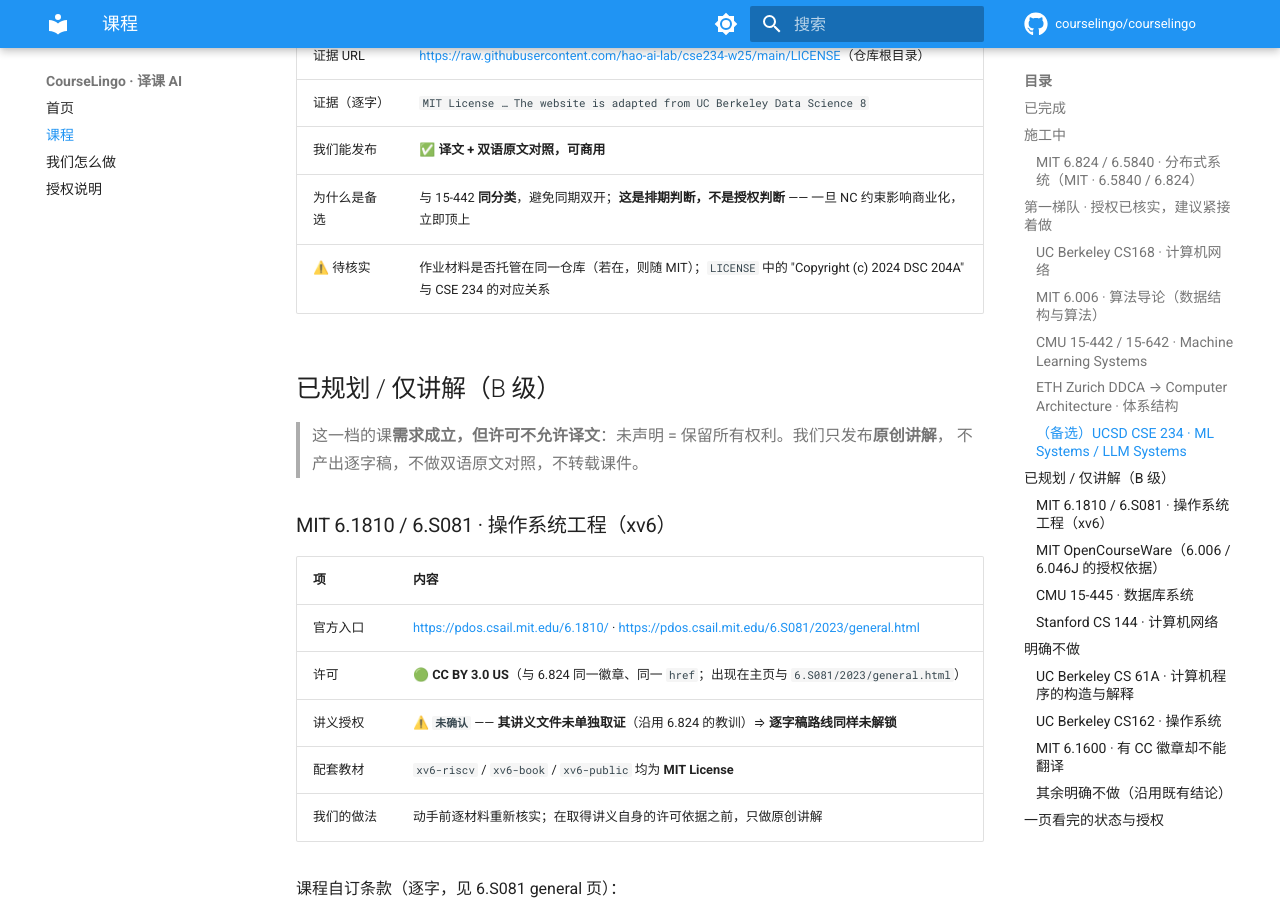
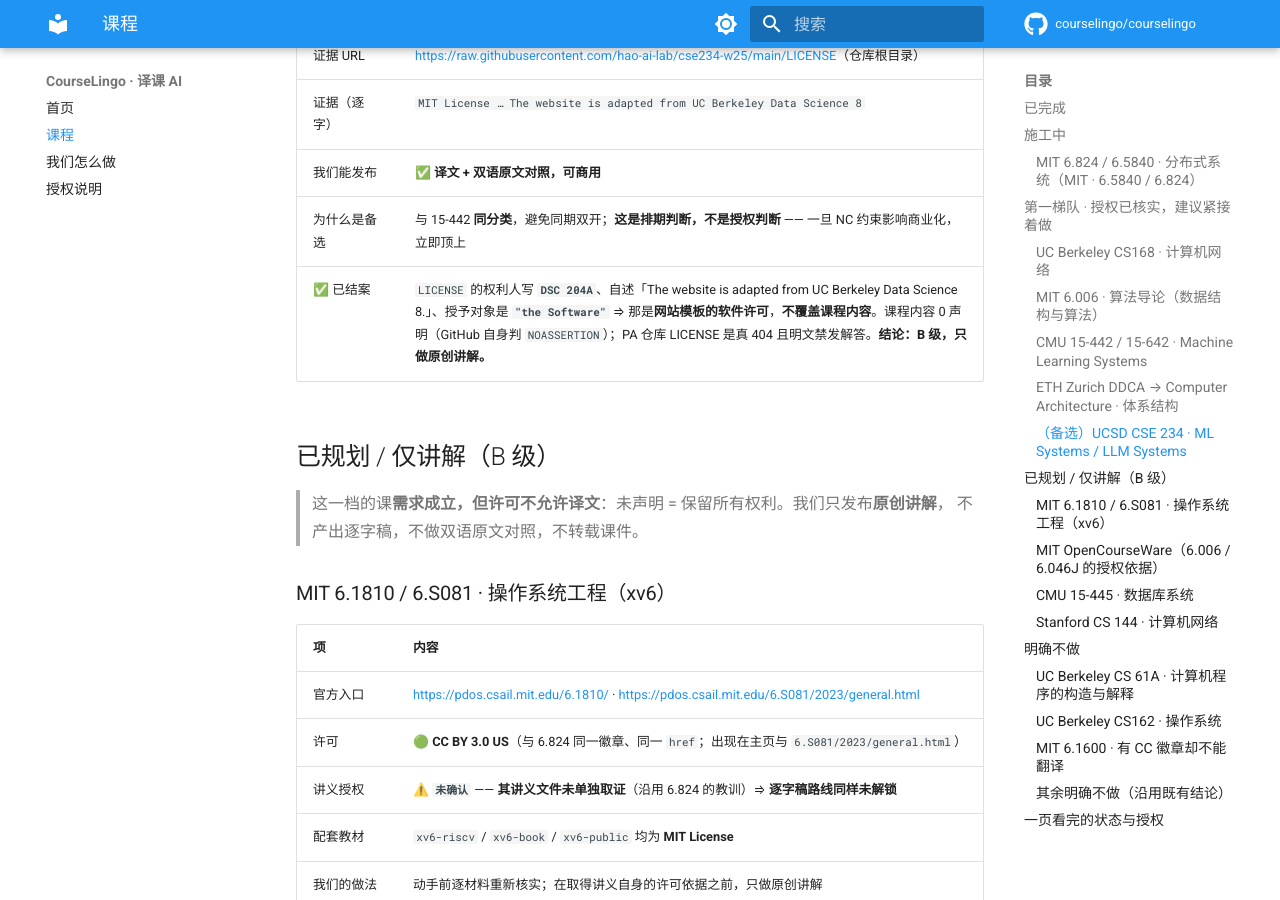
Before and after one commit to courselingo/courselingo.github.io, an MkDocs documentation site: the page built from docs/courses.md, in a window 1280 px wide and 900 px high, scrolled down 5014 px. Built offline with MkDocs 1.6.1 and Material for MkDocs 9.7.7, drawn with Linux system fonts in a browser that asks for light colours; comment, search, counter and statistics services are not loaded; some of the changed text lies outside the part shown.

Commit message:
fix(licence): CSE 234 从 A 级下修为 B 级（推翻此前结论）
原页写「MIT License（最宽松）—— CSE 234 的许可比上面四门都宽松」，这是错的。
LICENSE 的对象是 the Software、权利人 DSC 204A，自述 The website is adapted
from UC Berkeley Data Science 8. ⇒ 那是**网站模板的软件许可**，课程内容 0 声明
（GitHub 自身判 NOASSERTION）。现如实改为 B 级（仅原创讲解），
并说明它不再能充当第一顺位备选。

这两处错误说法此前**已经发布在本站**上，故一并更正并重新部署。

```diff
--- a/docs/courses.md
+++ b/docs/courses.md
@@ -134,7 +134,7 @@
 | 证据（逐字） | `MIT License … The website is adapted from UC Berkeley Data Science 8` |
 | 我们能发布 | ✅ **译文 + 双语原文对照，可商用** |
 | 为什么是备选 | 与 15-442 **同分类**，避免同期双开；**这是排期判断，不是授权判断** —— 一旦 NC 约束影响商业化，立即顶上 |
-| ⚠️ 待核实 | 作业材料是否托管在同一仓库（若在，则随 MIT）；`LICENSE` 中的 "Copyright (c) 2024 DSC 204A" 与 CSE 234 的对应关系 |
+| ✅ 已结案 | `LICENSE` 的权利人写 **`DSC 204A`**、自述「The website is adapted from UC Berkeley Data Science 8.」、授予对象是 **`"the Software"`** ⇒ 那是**网站模板的软件许可**，**不覆盖课程内容**。课程内容 0 声明（GitHub 自身判 `NOASSERTION`）；PA 仓库 LICENSE 是真 404 且明文禁发解答。**结论：B 级，只做原创讲解。** |
 
 ## 已规划 / 仅讲解（B 级）
 
@@ -274,7 +274,7 @@
 | MIT 6.006 | **第一梯队（P0）** | 🟡 CC BY-NC-SA 4.0（课程页 + 讲义页双重） | ✅ 译文 + 对照，须同协议发布 |
 | CMU 15-442 / 15-642 | **第一梯队（P0）** | 🟡 CC BY-NC 4.0，无 SA（仓库根 `LICENSE`） | ✅ 译文 + 对照，不传染；作业待核实 |
 | ETH DDCA → CA | **第一梯队（P0）** | 🟡 CC BY-NC-SA 4.0（wiki 三页一致） | ✅ 译文 + 对照（限 wiki 内容）；⛔ YouTube 不做 |
-| UCSD CSE 234 | **第一梯队 · 备选** | 🟢 **MIT License**（最宽松，可商用） | ✅ 译文 + 对照；作业待核实 |
+| UCSD CSE 234 | **第一梯队 · 备选** | 🔴 **B 级**：LICENSE 对象是 "the Software"（网站模板许可），课程内容 0 声明 | ⛔ 只做原创讲解 |
 | MIT 6.1810 / 6.S081 | **已规划** | ⚠️ 已取证页面为 CC BY 3.0 US；**讲义未单独取证 ⇒ 未确认**；xv6 教材 MIT | ⛔ 未解锁 |
 | MIT OpenCourseWare | **授权范式**（6.006 / 6.046J 的依据） | 🟡 CC BY-NC-SA 4.0（禁商用 + SA 传染） | 🟡 须同协议发布 |
 | CMU 15-445 | **已规划 / 仅讲解** | 🔴 未声明许可 = 保留所有权利 | ⛔ 不可做 |
```
Also changed, not shown: docs/index.md (+3 -3 lines).
